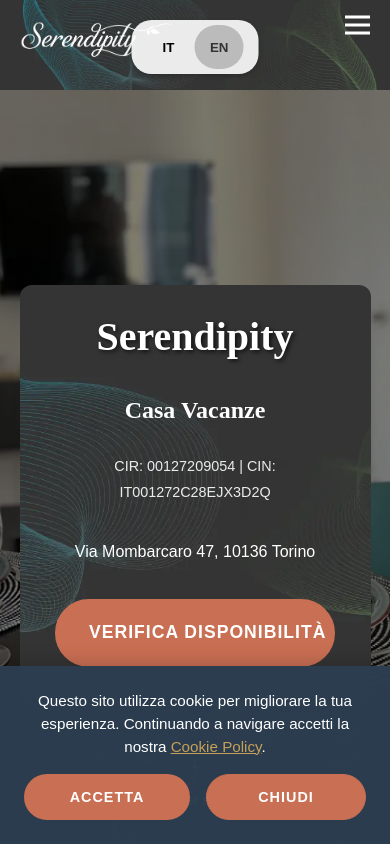
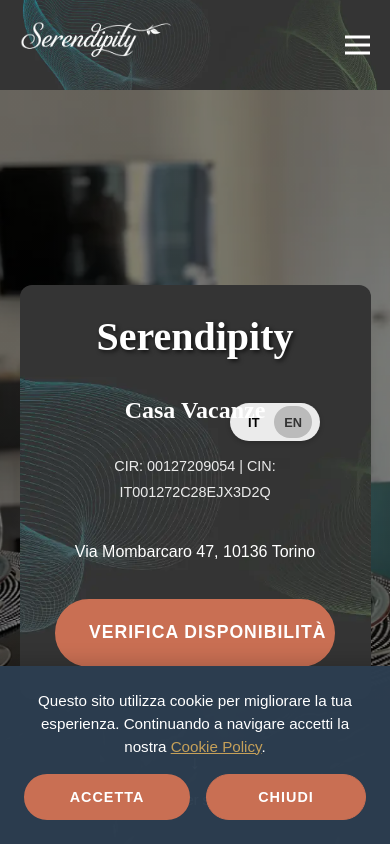
Before and after one commit to serendipitytorino/serendipity, a plain HTML site: page index.html in a window 390 px wide. Shown: the top 844 px of the page. Drawn offline with Linux system fonts and the light colour scheme; no server answers.

Commit message:
Add files via upload

```diff
--- a/style.css
+++ b/style.css
@@ -1778,11 +1778,11 @@ button:focus-visible {
 /* --- Mobile Fixes (FINAL OVERRIDE) --- */
 @media (max-width: 768px) {
     .language-selector {
-        top: 20px !important;
-        left: 50% !important;
-        right: auto !important;
-        transform: translateX(-50%) !important;
-        position: fixed !important;
+        top: 50% !important;
+        right: 70px !important;
+        left: auto !important;
+        transform: translateY(-50%) !important;
+        position: absolute !important;
         z-index: 2600 !important;
         /* Lower than nav-overlay (1500) and nav-links (2000) */
         background-color: rgba(255, 255, 255, 0.9);
@@ -1790,8 +1790,20 @@ button:focus-visible {
         width: max-content !important;
         /* Ensure it fits content */
         border-radius: 20px;
-        padding: 5px 15px;
+        padding: 3px 8px;
         box-shadow: 0 2px 5px rgba(0, 0, 0, 0.2);
+    }
+
+    .language-selector button {
+        padding: 6px 10px !important;
+        min-width: 32px !important;
+        min-height: 32px !important;
+        font-size: 0.8rem !important;
+    }
+
+    .hamburger {
+        top: 50% !important;
+        transform: translateY(-50%) !important;
     }
 
     .nav-links {
```
